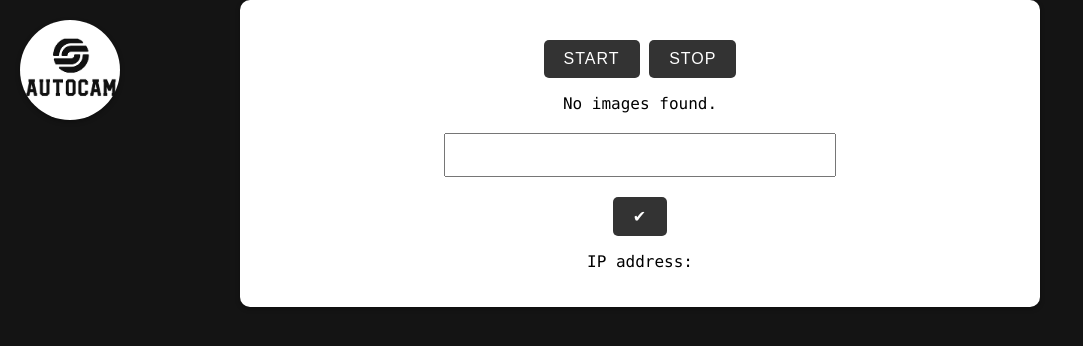
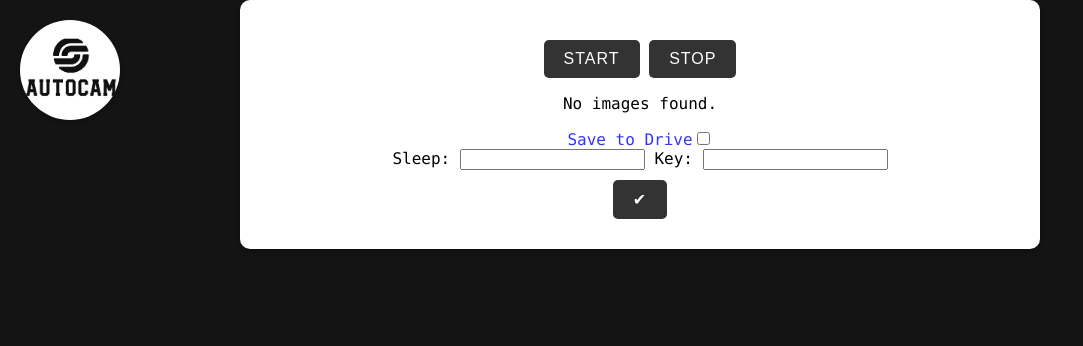
Before and after one commit to Erfinden/Autocam, a PHP site: page / in a window 1280 px wide. Shown: the top 346 px of the page, without its empty margins (0-1083 px from the left). Run offline with PHP 8.4, Linux system fonts and the light colour scheme; data that the repository does not hold is empty.

Commit message:
clean config editing

```diff
--- a/index.php
+++ b/index.php
@@ -15,12 +15,32 @@
         function updateConfig() {
             const textarea = document.querySelector(".config-field");
             const content = textarea.value;
+
+            // Get the current value of the save_to_drive switch
+            const saveToDriveSwitch = document.querySelector("#save-to-drive-switch");
+            const saveToDriveValue = saveToDriveSwitch.checked;
+
+            // Get the values of sleep and key inputs
+            const sleepInput = document.querySelector("#sleep-input");
+            const sleepValue = sleepInput.value;
+            const keyInput = document.querySelector("#key-input");
+            const keyValue = keyInput.value;
+
+            // Update the config object
+            const config = JSON.parse(content);
+            config.save_to_drive = saveToDriveValue;
+            config.sleep = sleepValue;
+            config.key = keyValue;
+
+            // Convert the updated config object back to JSON
+            const updatedContent = JSON.stringify(config, null, 4);
+
             fetch("/update_config.php", {
                 method: "POST",
                 headers: {
                     "Content-Type": "application/json",
                 },
-                body: JSON.stringify({content}),
+                body: JSON.stringify({content: updatedContent}),
             })
             .then(response => response.text())
             .then(data => {
@@ -177,7 +197,6 @@
         }
     </style>
 
-
     <link rel="icon" type="image/x-icon" href="favicon.png">
 </head>
 <body>
@@ -254,27 +273,54 @@
         }
 
         // Read the config file and display its content in a textarea for editing
-    $config_content = file_get_contents($config_file);
-    echo '<textarea class="config-field" oninput="resizeTextarea()">' . htmlspecialchars($config_content) . '</textarea>';
+//        $config_content = file_get_contents($config_file);
+//        echo '<textarea class="config-field" oninput="resizeTextarea()">' . htmlspecialchars($config_content) . '</textarea>';
 
-    // Update button to save the modified config
-    echo '<button class="update-button" onclick="updateConfig(); location.reload();">&#10004;</button>';
+        // Switch for "save_to_drive" option
+        echo '<div class="config-switch">';
+        echo '<label class="config-text" for="save-to-drive-switch">Save to Drive</label>';
+        echo '<label class="switch">';
+        echo '<input id="save-to-drive-switch" type="checkbox" ' . ($config['save_to_drive'] ? 'checked' : '') . '>';
+        echo '<span class="slider"></span>';
+        echo '</label>';
+        echo '</div>';
 
         // JavaScript function to update the config file
         echo '<script>
           function updateConfig() {
               const textarea = document.querySelector(".config-field");
               const content = textarea.value;
+
+              // Get the current value of the save_to_drive switch
+              const saveToDriveSwitch = document.querySelector("#save-to-drive-switch");
+              const saveToDriveValue = saveToDriveSwitch.checked;
+
+              // Get the values of sleep and key inputs
+              const sleepInput = document.querySelector("#sleep-input");
+              const sleepValue = sleepInput.value;
+              const keyInput = document.querySelector("#key-input");
+              const keyValue = keyInput.value;
+
+              // Update the config object
+              const config = JSON.parse(content);
+              config.save_to_drive = saveToDriveValue;
+              config.sleep = sleepValue;
+              config.key = keyValue;
+
+              // Convert the updated config object back to JSON
+              const updatedContent = JSON.stringify(config, null, 4);
+
               fetch("/update_config.php", {
                   method: "POST",
                   headers: {
                       "Content-Type": "application/json",
                   },
-                body: JSON.stringify({content}),
+                  body: JSON.stringify({content: updatedContent}),
               })
               .then(response => response.text())
               .then(data => {
                   console.log(data);
+                  location.reload();
               })
               .catch(error => {
                   console.error("Error:", error);
@@ -283,16 +329,16 @@
         </script>';
         ?>
 
-	<p>
-	  IP address: <br>
-	  <?php
-	  $ips = array();
-	  exec("/usr/sbin/ip -4 addr show wlan0 | grep -oP '(?<=inet\s)\d+(\.\d+){3}'", $ips);
-	  foreach ($ips as $ip) {
-	    echo "$ip<br>";
-	  }
-	  ?>
-	</p>
+      <div class="config-input">
+          <label for="sleep-input">Sleep:</label>
+          <input id="sleep-input" type="number" value="<?php echo $config['sleep']; ?>">
+
+          <label for="key-input">Key:</label>
+          <input id="key-input" type="text" value="<?php echo $config['key']; ?>">
+      </div>
+
+      <button class="update-button" onclick="updateConfig(); location.reload();">&#10004;</button>
+
     </div>
 </body>
 </html>
```
Lines whose indentation alone changed are shown as unchanged.
